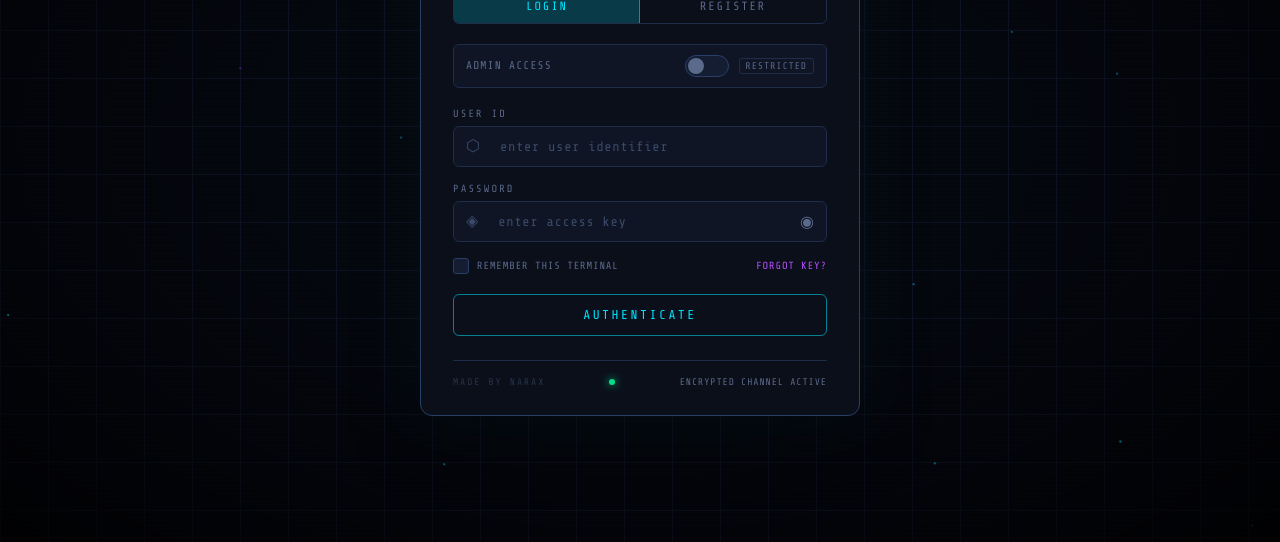
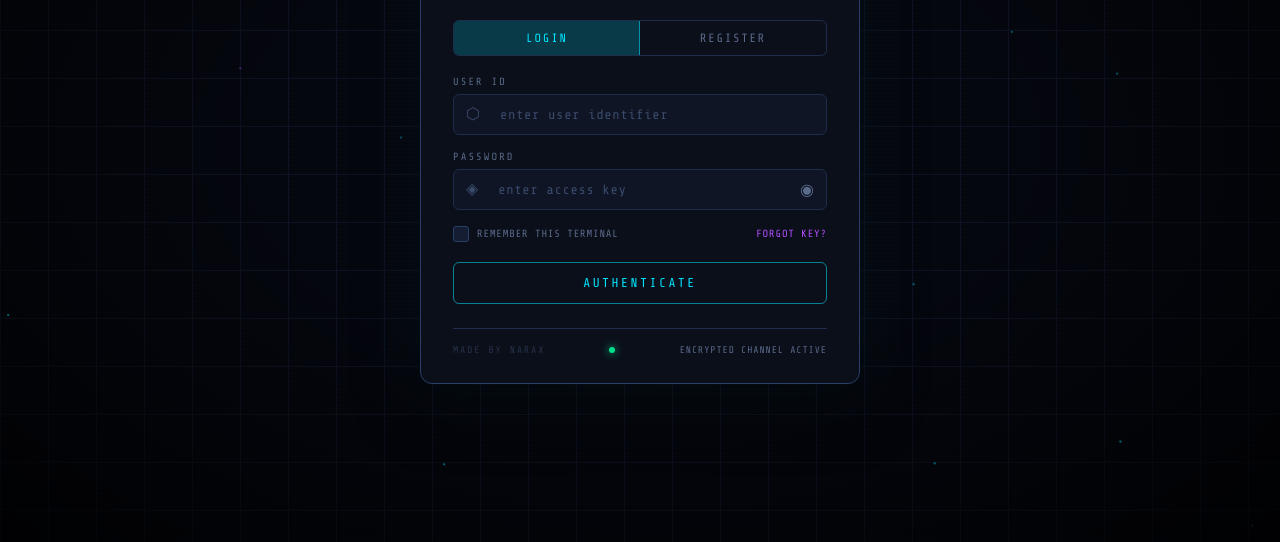
Before and after one commit to fakenarax/naraxboro, a website: page index.html in a window 1280 px wide. Shown: the part 258-800 px from the top of the page. Drawn offline with nearby package versions, Linux system fonts and the light colour scheme; no server answers.

Commit message:
fix: remove confusing admin toggle from login UI

```diff
--- a/app.js
+++ b/app.js
@@ -113,23 +113,6 @@ function switchTab(tab) {
   document.getElementById(`form-${tab}`).classList.add('active');
   const indicator = document.querySelector('.tab-indicator');
   indicator.classList.toggle('right', tab === 'register');
-}
-
-/* ─────────────────────────────────────
-   ADMIN TOGGLE
-───────────────────────────────────── */
-function toggleAdminMode() {
-  // This toggle is purely visual — admin access is granted by server role only
-  const toggle = document.getElementById('adminToggle');
-  const badge   = document.getElementById('adminBadge');
-  if (toggle.checked) {
-    badge.textContent = 'ENABLED';
-    badge.classList.add('active');
-    showToast('ADMIN CREDENTIALS REQUIRED — ENTER ADMIN USER ID & PASSWORD', 'info');
-  } else {
-    badge.textContent = 'RESTRICTED';
-    badge.classList.remove('active');
-  }
 }
 
 /* ─────────────────────────────────────
@@ -622,8 +605,6 @@ async function handleLogout() {
   state.isAdmin     = false;
   state.users       = [];
 
-  document.getElementById('adminToggle').checked = false;
-  toggleAdminMode();
   clearThreatLog();
   clearOtpGrid('otpGrid');
   clearOtpGrid('otpGrid2fa');
--- a/index.html
+++ b/index.html
@@ -45,16 +45,6 @@
       <button class="tab-btn active" data-tab="login" onclick="switchTab('login')">LOGIN</button>
       <button class="tab-btn" data-tab="register" onclick="switchTab('register')">REGISTER</button>
       <div class="tab-indicator"></div>
-    </div>
-
-    <!-- Admin toggle -->
-    <div class="admin-toggle-row">
-      <span class="toggle-label">ADMIN ACCESS</span>
-      <label class="switch">
-        <input type="checkbox" id="adminToggle" onchange="toggleAdminMode()"/>
-        <span class="slider"></span>
-      </label>
-      <span class="admin-badge" id="adminBadge">RESTRICTED</span>
     </div>
 
     <!-- LOGIN FORM -->
--- a/styles.css
+++ b/styles.css
@@ -161,46 +161,6 @@ body {
   transition: transform 0.3s cubic-bezier(0.4, 0, 0.2, 1);
 }
 .tab-indicator.right { transform: translateX(100%); }
-
-/* ── Admin toggle ── */
-.admin-toggle-row {
-  display: flex; align-items: center; gap: 10px;
-  margin-bottom: 20px;
-  padding: 10px 12px;
-  background: var(--bg3);
-  border: 1px solid var(--border);
-  border-radius: var(--radius);
-}
-.toggle-label {
-  font-family: var(--font-mono); font-size: 0.7rem;
-  letter-spacing: 0.1em; color: var(--text-dim); flex: 1;
-}
-.switch { position: relative; display: inline-block; width: 44px; height: 22px; }
-.switch input { opacity: 0; width: 0; height: 0; }
-.slider {
-  position: absolute; inset: 0; cursor: pointer;
-  background: var(--bg4); border-radius: 22px;
-  border: 1px solid var(--border-hi);
-  transition: 0.3s;
-}
-.slider::before {
-  content: ''; position: absolute;
-  width: 16px; height: 16px; left: 2px; bottom: 2px;
-  background: var(--text-dim); border-radius: 50%;
-  transition: 0.3s;
-}
-input:checked + .slider { background: var(--purple-dim); border-color: var(--purple); }
-input:checked + .slider::before { transform: translateX(22px); background: var(--purple); box-shadow: 0 0 8px var(--purple); }
-.admin-badge {
-  font-family: var(--font-mono); font-size: 0.6rem;
-  letter-spacing: 0.1em; color: var(--text-dim);
-  padding: 2px 6px; border: 1px solid var(--border);
-  border-radius: 3px; transition: 0.3s;
-}
-.admin-badge.active {
-  color: var(--purple); border-color: var(--purple);
-  text-shadow: 0 0 8px var(--purple);
-}
 
 /* ── Forms ── */
 .auth-form { display: none; flex-direction: column; gap: 16px; }
```
